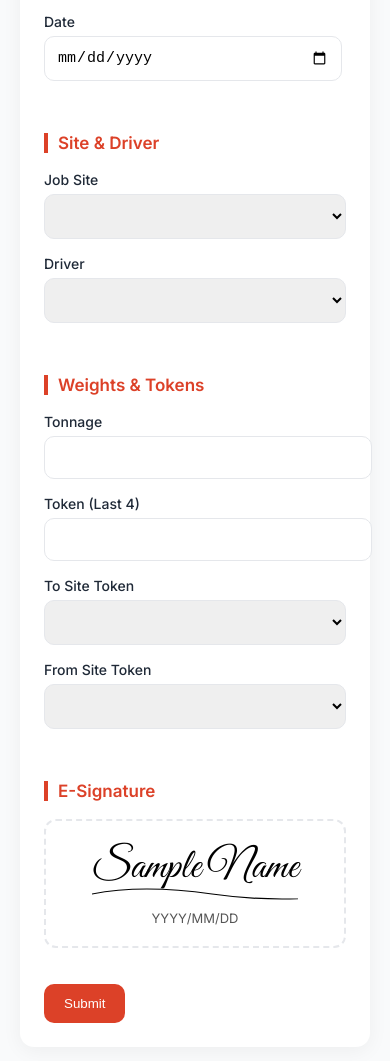
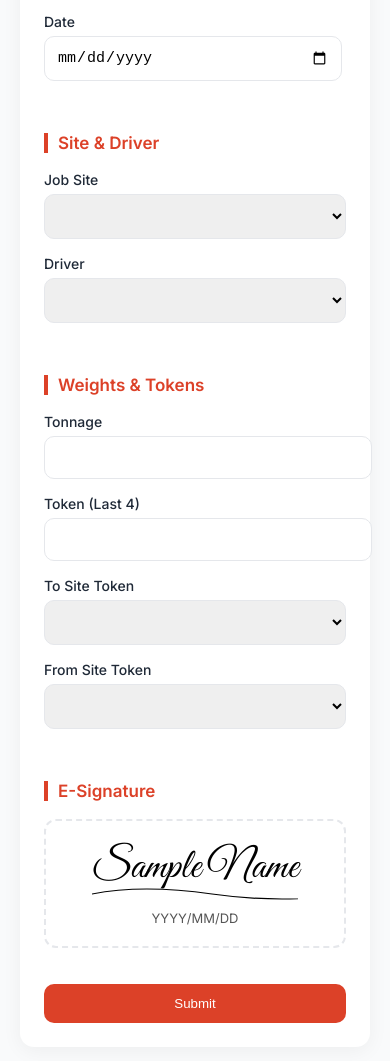
Before and after one commit to Levinders/LBDDriver, a plain HTML site: page Index.html in a window 390 px wide. Shown: the part 341-1402 px from the top of the page. Drawn offline with Linux system fonts and the light colour scheme; no server answers.

Commit message:
Update Index.html

```diff
--- a/Index.html
+++ b/Index.html
@@ -22,7 +22,7 @@
     #typedSignature{font-family:'Great Vibes',cursive;font-size:42px;color:#000;position:relative;display:inline-block;}
     #typedSignature svg{position:absolute;bottom:-10px;left:0;width:100%;height:20px;}
     #typedDate{font-size:13px;color:#555;margin-top:16px;}
-    .btn{background:#DC4128;color:#fff;border:none;border-radius:10px;padding:12px 20px;font-weight:500;cursor:pointer;}
+    .btn{alignment:center;width:150px;background:#DC4128;color:#fff;border:none;border-radius:10px;padding:12px 20px;font-weight:500;cursor:pointer;}
     .btn:hover{background:#f25c41;}
     .toast{position:fixed;bottom:20px;right:20px;background:#1f2937;color:#fff;padding:12px 20px;border-radius:8px;opacity:0;transform:translateY(20px);transition:all 0.4s ease;}
     .toast.show{opacity:1;transform:translateY(0);}
@@ -31,6 +31,7 @@
     @media (max-width: 700px) {
   .card { padding: 24px; }
   .wrap { margin: 20px auto; }
+  .btn{width:100%;}
 }
 
     .loader-overlay {
```
